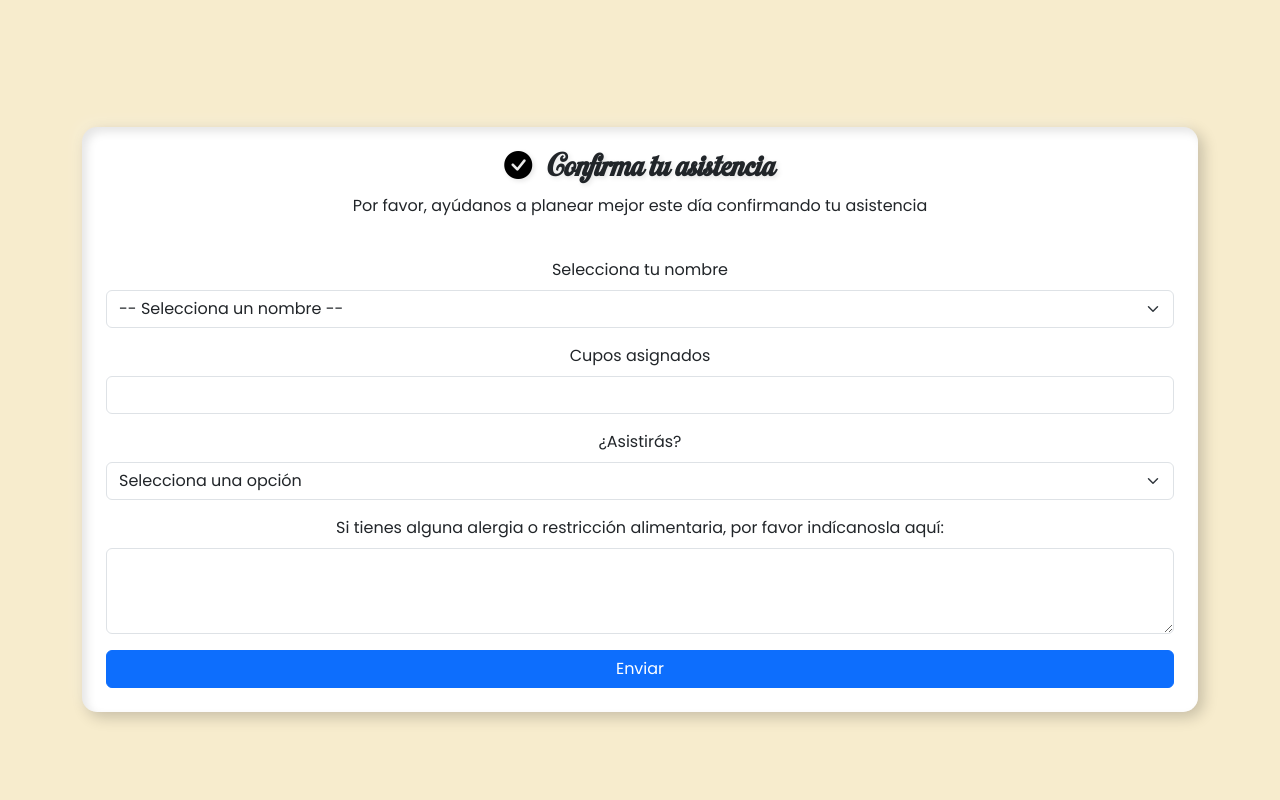
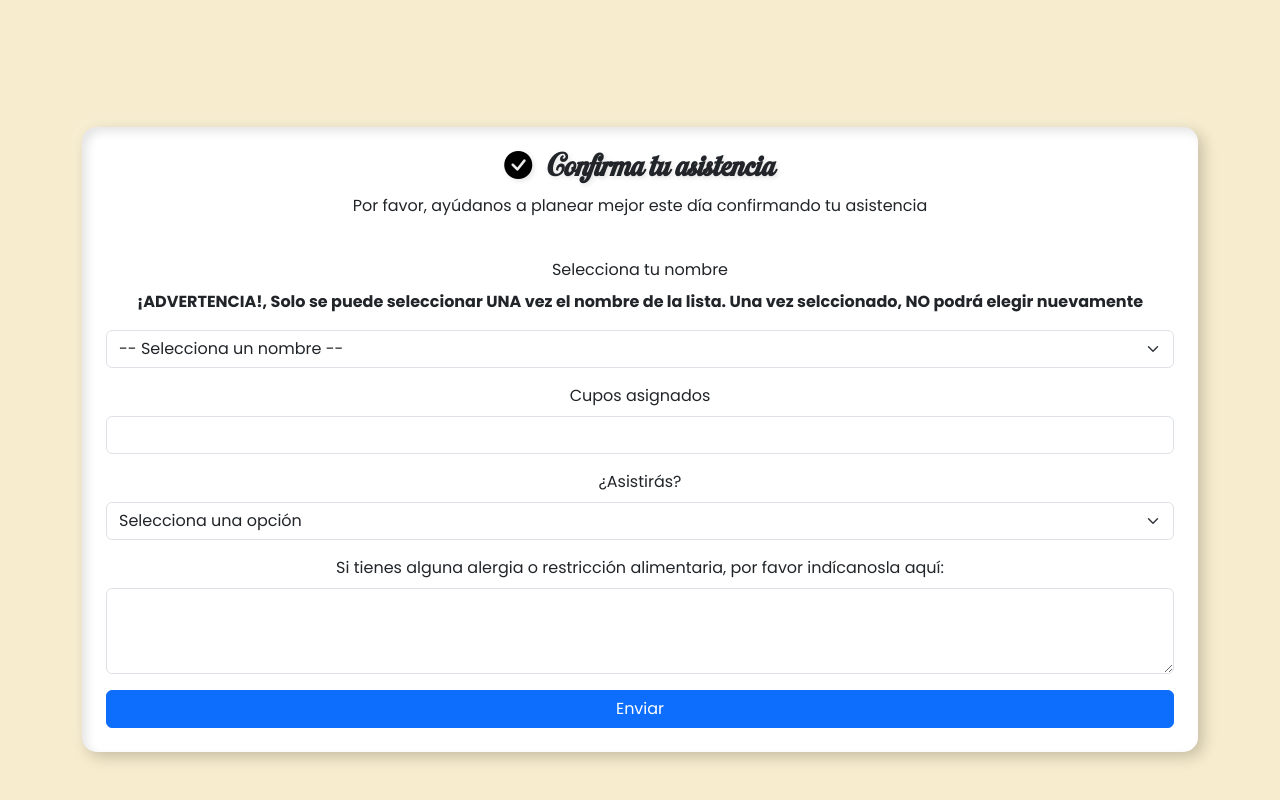
Before and after one commit to Kemon97/Mi-boda, a plain HTML site: page index.html in a window 1280 px wide. Shown: the part 3935-4735 px from the top of the page. Drawn offline with nearby package versions, Linux system fonts and the light colour scheme; files whose address does not match are found by name; a web font is replaced by a local one.

Commit message:
IMPORTANT

```diff
--- a/index.html
+++ b/index.html
@@ -166,6 +166,8 @@
                 <form id="rsvp-form" class="mt-4" action="https://formspree.io/f/mdklyeal" method="POST">
                     <div class="mb-3">
                         <label for="nombre-familia" class="form-label">Selecciona tu nombre</label>
+                        <p><strong>¡ADVERTENCIA!, Solo se puede seleccionar UNA vez el nombre de la lista.
+                            Una vez selccionado, NO podrá elegir nuevamente</strong></p>
                         <select class="form-select invitado-select" id="nombre-familia" name="seleccion" required>
                             <option value="">-- Selecciona un nombre --</option>
                         </select>
```
